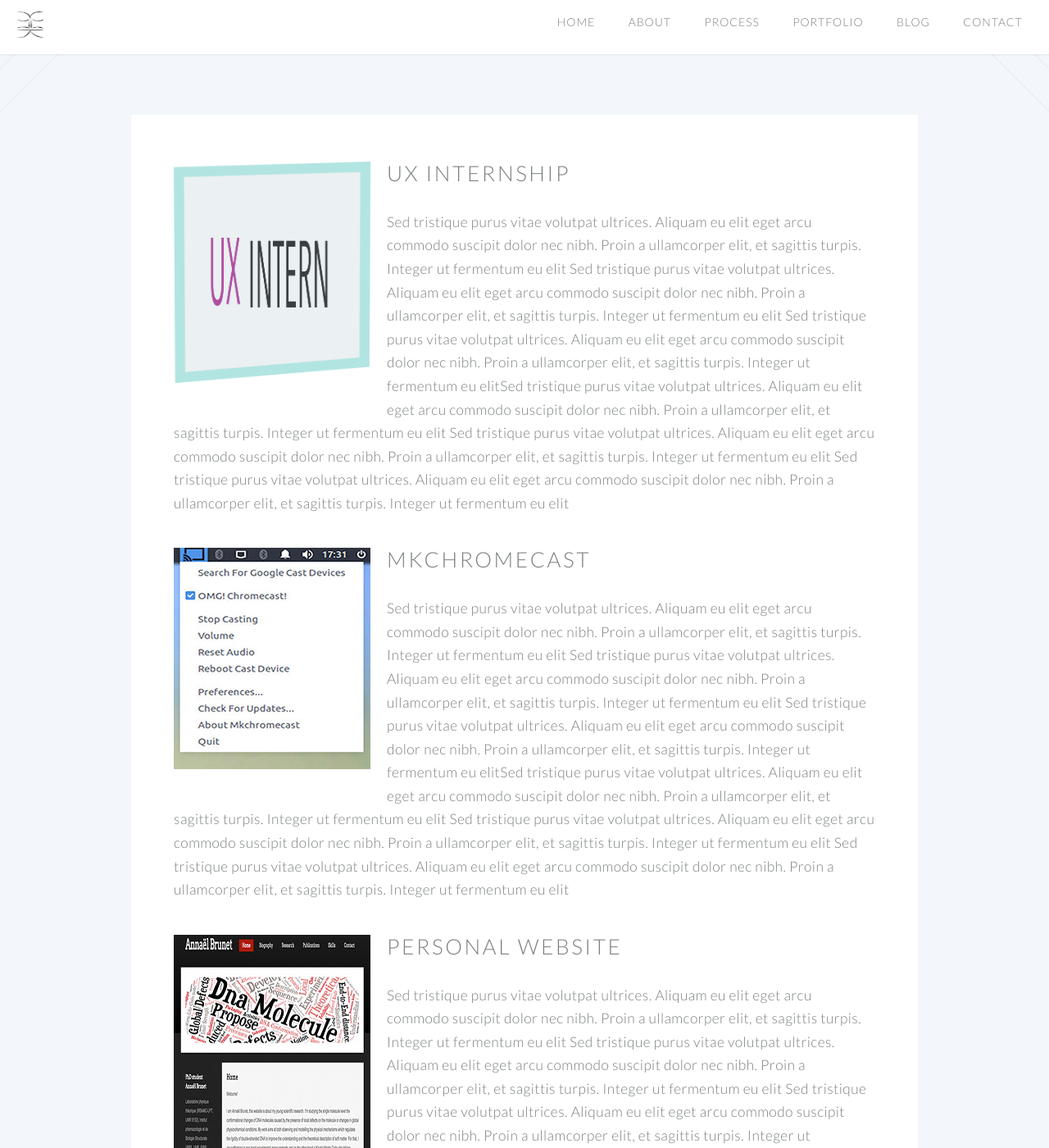
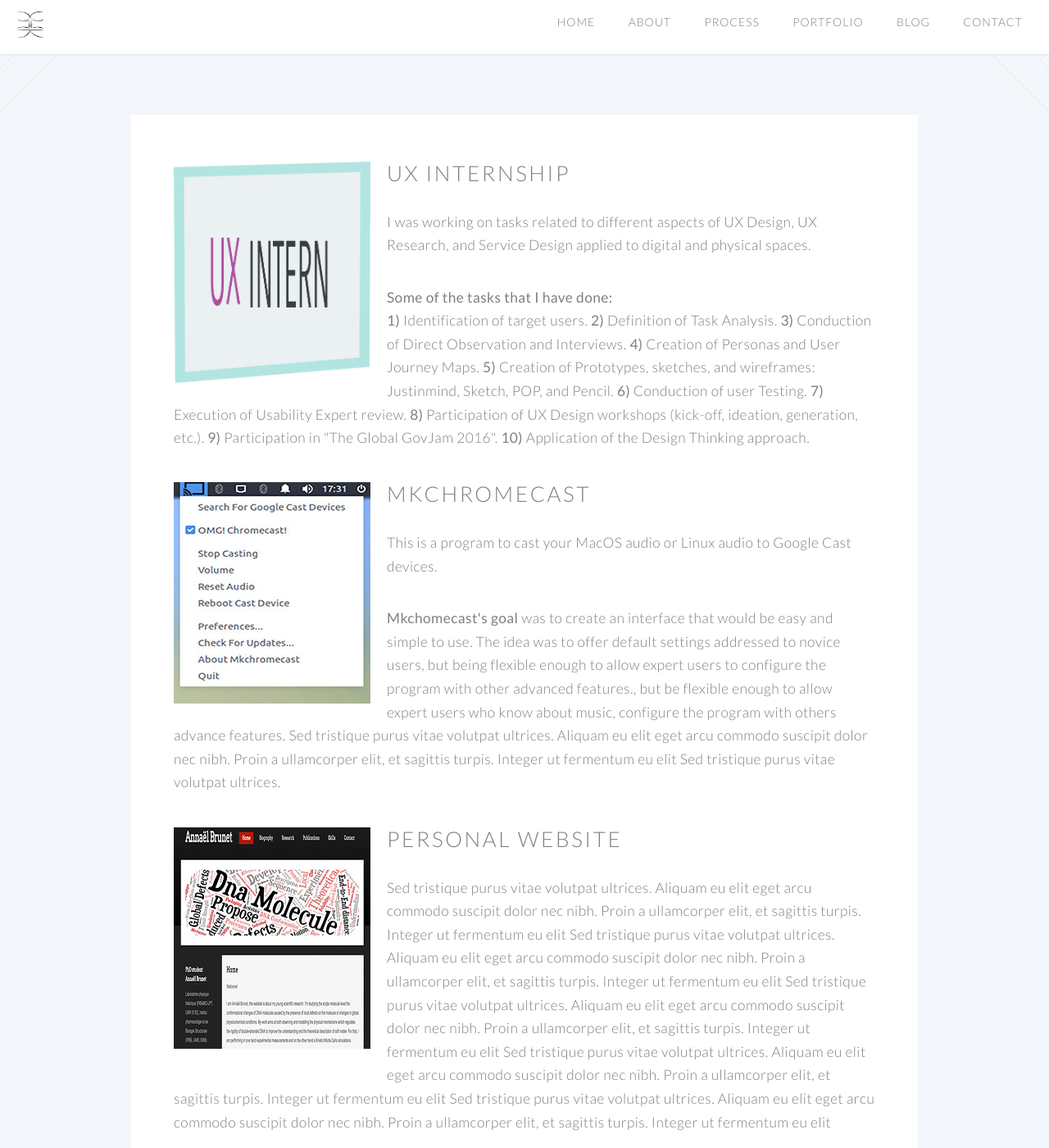
Before and after one commit to claucvk/claucvk.github.io, a Jekyll site: the page built from portfolio/index.html, in a window 1280 px wide and 1400 px high, scrolled down 297 px. Shown: the whole window at 82% size. Built offline with Jekyll 4.4.1, drawn with Linux system fonts in a browser that asks for light colours.

Commit message:
portfolio updating

```diff
--- a/portfolio/index.html
+++ b/portfolio/index.html
@@ -27,11 +27,21 @@ permalink: /portfolio/
 								<img class="left" src="../images/pic03.jpg" width="240" height="270" alt=""/>
 								<h2>UX internship</h2>
 									<p>
-										Sed tristique purus vitae volutpat ultrices. Aliquam eu elit eget arcu commodo suscipit dolor nec nibh. Proin a ullamcorper elit, et sagittis turpis. Integer ut fermentum eu elit
-										Sed tristique purus vitae volutpat ultrices. Aliquam eu elit eget arcu commodo suscipit dolor nec nibh. Proin a ullamcorper elit, et sagittis turpis. Integer ut fermentum eu elit
-										Sed tristique purus vitae volutpat ultrices. Aliquam eu elit eget arcu commodo suscipit dolor nec nibh. Proin a ullamcorper elit, et sagittis turpis. Integer ut fermentum eu elitSed tristique purus vitae volutpat ultrices. Aliquam eu elit eget arcu commodo suscipit dolor nec nibh. Proin a ullamcorper elit, et sagittis turpis. Integer ut fermentum eu elit
-										Sed tristique purus vitae volutpat ultrices. Aliquam eu elit eget arcu commodo suscipit dolor nec nibh. Proin a ullamcorper elit, et sagittis turpis. Integer ut fermentum eu elit
-										Sed tristique purus vitae volutpat ultrices. Aliquam eu elit eget arcu commodo suscipit dolor nec nibh. Proin a ullamcorper elit, et sagittis turpis. Integer ut fermentum eu elit
+										I was working on tasks related to different aspects of UX Design, UX Research, and Service Design applied to digital and physical spaces.
+									</p>
+									<p>
+										<b>Some of the tasks that I have done:</b>
+										<br>
+										<b>1)</b> Identification of target users.
+										<b>2)</b> Definition of Task Analysis.
+										<b>3)</b> Conduction of Direct Observation and Interviews.
+										<b>4)</b> Creation of Personas and User Journey Maps.
+										<b>5)</b> Creation of Prototypes, sketches, and wireframes: Justinmind, Sketch, POP, and Pencil.
+										<b>6)</b> Conduction of user Testing.
+										<b>7)</b> Execution of Usability Expert review.
+										<b>8)</b> Participation of UX Design workshops (kick-off, ideation, generation, etc.).
+										<b>9)</b> Participation in "The Global GovJam 2016".
+										<b>10)</b> Application of the Design Thinking approach.
 									</p>
 
 								</section>
@@ -43,11 +53,15 @@ permalink: /portfolio/
 								<img class="left" src="../images/pic02.jpg" width="240" height="270" alt=""/>
 								<h2>MKCHROMECAST</h2>
 									<p>
+										This is a program to cast your MacOS audio or Linux audio to Google Cast devices.
+									</p>
+									<p>
+										<b>Mkchomecast's goal</b> was to create an interface that would be easy and simple to use. The idea was to offer default settings addressed to novice users, but being flexible enough to allow expert users to configure the program with other advanced features., but be flexible enough to allow expert users who know about music, configure the program with others advance features.
+
 										Sed tristique purus vitae volutpat ultrices. Aliquam eu elit eget arcu commodo suscipit dolor nec nibh. Proin a ullamcorper elit, et sagittis turpis. Integer ut fermentum eu elit
-										Sed tristique purus vitae volutpat ultrices. Aliquam eu elit eget arcu commodo suscipit dolor nec nibh. Proin a ullamcorper elit, et sagittis turpis. Integer ut fermentum eu elit
-										Sed tristique purus vitae volutpat ultrices. Aliquam eu elit eget arcu commodo suscipit dolor nec nibh. Proin a ullamcorper elit, et sagittis turpis. Integer ut fermentum eu elitSed tristique purus vitae volutpat ultrices. Aliquam eu elit eget arcu commodo suscipit dolor nec nibh. Proin a ullamcorper elit, et sagittis turpis. Integer ut fermentum eu elit
-										Sed tristique purus vitae volutpat ultrices. Aliquam eu elit eget arcu commodo suscipit dolor nec nibh. Proin a ullamcorper elit, et sagittis turpis. Integer ut fermentum eu elit
-										Sed tristique purus vitae volutpat ultrices. Aliquam eu elit eget arcu commodo suscipit dolor nec nibh. Proin a ullamcorper elit, et sagittis turpis. Integer ut fermentum eu elit
+										Sed tristique purus vitae volutpat ultrices.
+										<br>
+
 									</p>
 
 								</section>
```
